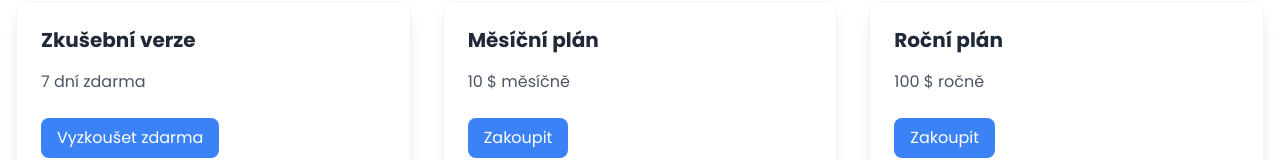
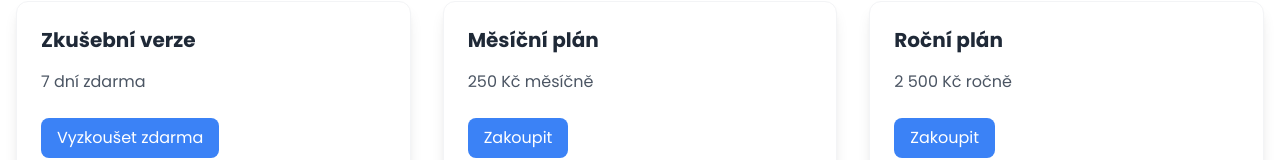
Before and after one commit to Yeromenk/E-Learning, a Next.js app: page /pricing in a window 1280 px wide. Shown: the part 243-403 px from the top of the page. Built offline with nearby package versions, Linux system fonts and the light colour scheme; no server answers; the database is empty.

Commit message:
connected courses to subscription payment

```diff
--- a/src/components/Home/Pricing/index.tsx
+++ b/src/components/Home/Pricing/index.tsx
@@ -36,7 +36,11 @@ const Pricing = () => {
             toast.error("Pro pokračování se musíte přihlásit.");
             return;
         }
-        toast.success(`Vybrali jste plán: ${plan}`);
+        if (plan === "Měsíční plán") {
+            window.location.href = "https://buy.stripe.com/test_7sI8yrgZq6aW0JG4gg";
+        } else if (plan === "Roční plán") {
+            window.location.href = "https://buy.stripe.com/test_3cs7unfVm8j42RO9AB"
+        }
     };
 
     if (loading) {
@@ -97,7 +101,7 @@ const Pricing = () => {
                     {/* Monthly Plan */}
                     <div className="bg-white rounded-xl shadow-lg p-6 border border-gray-100">
                         <h3 className="text-xl font-bold text-gray-800 mb-4">Měsíční plán</h3>
-                        <p className="text-gray-600 mb-6">10 $ měsíčně</p>
+                        <p className="text-gray-600 mb-6">250 Kč měsíčně</p>
                         <button
                             onClick={() => handlePurchase("Měsíční plán")}
                             className="bg-blue-500 text-white px-4 py-2 rounded-lg hover:bg-blue-600 transition"
@@ -108,7 +112,7 @@ const Pricing = () => {
                     {/* Annual Plan */}
                     <div className="bg-white rounded-xl shadow-lg p-6 border border-gray-100">
                         <h3 className="text-xl font-bold text-gray-800 mb-4">Roční plán</h3>
-                        <p className="text-gray-600 mb-6">100 $ ročně</p>
+                        <p className="text-gray-600 mb-6">2 500 Kč ročně</p>
                         <button
                             onClick={() => handlePurchase("Roční plán")}
                             className="bg-blue-500 text-white px-4 py-2 rounded-lg hover:bg-blue-600 transition"
```
